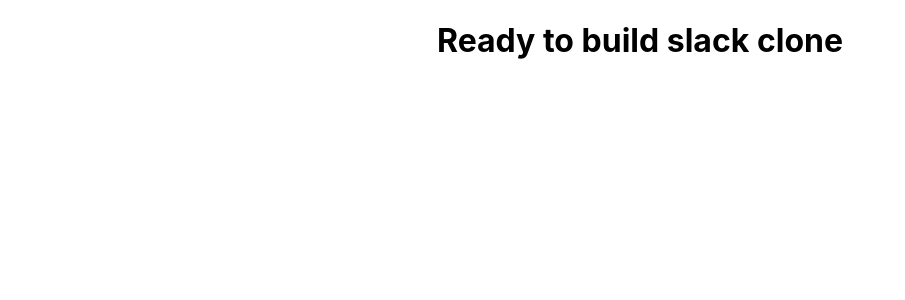
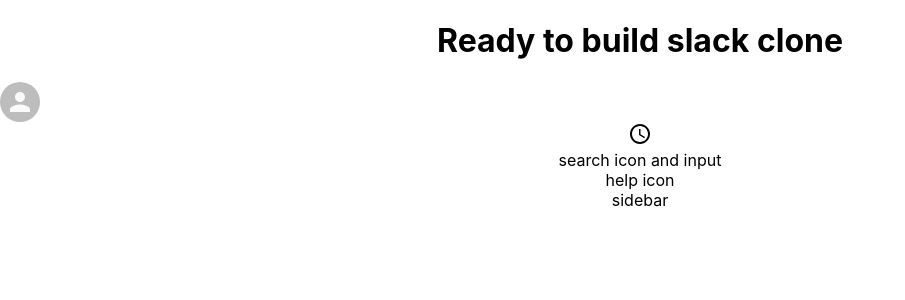
Before and after one commit to faizan14sid/slack-clone, a React (Create React App) app in the folder slack/: page / in a window 1280 px wide. Shown: the top 300 px of the page, without its empty margins (0-905 px from the left). Built offline with nearby package versions, Linux system fonts and the light colour scheme.

Commit message:
created basic component

```diff
--- a/slack/package.json
+++ b/slack/package.json
@@ -4,6 +4,8 @@
   "version": "0.1.0",
   "private": true,
   "dependencies": {
+    "@material-ui/core": "^4.11.4",
+    "@material-ui/icons": "^4.11.2",
     "@testing-library/jest-dom": "^5.14.1",
     "@testing-library/react": "^11.2.7",
     "@testing-library/user-event": "^12.8.3",
--- a/slack/src/App.js
+++ b/slack/src/App.js
@@ -1,12 +1,13 @@
-
-import './App.css';
+import "./App.css";
+import { Header } from "./Components/Header";
+import { Sidebar } from "./Components/Sidebar";
 
 function App() {
   return (
     <div className="App">
-      <h1>Ready to build slack clone
-
-      </h1>
+      <h1>Ready to build slack clone </h1>
+      <Header />
+      <Sidebar />
     </div>
   );
 }
--- /dev/null
+++ b/slack/src/Components/Header.js
@@ -0,0 +1,17 @@
+import React from "react";
+import "./header.css";
+import { Avatar } from "@material-ui/core";
+import AccessTimeIcon from "@material-ui/icons/AccessTime";
+
+export const Header = () => {
+  return (
+    <div className="header">
+      <div className="header_left">
+        <Avatar className="header_avatar" alt="faizan" src="" />
+        <AccessTimeIcon />
+      </div>
+      <div className="header_search">search icon and input</div>
+      <div className="header_right">help icon</div>
+    </div>
+  );
+};
--- /dev/null
+++ b/slack/src/Components/Sidebar.js
@@ -0,0 +1,5 @@
+import React from "react";
+
+export const Sidebar = () => {
+  return <div>sidebar </div>;
+};
```
Also changed, not shown: slack/src/firebase.js (added, +10 -0 lines), slack/src/Components/header.css (added), 1 other file (tests, documents, lock files or other folders).
